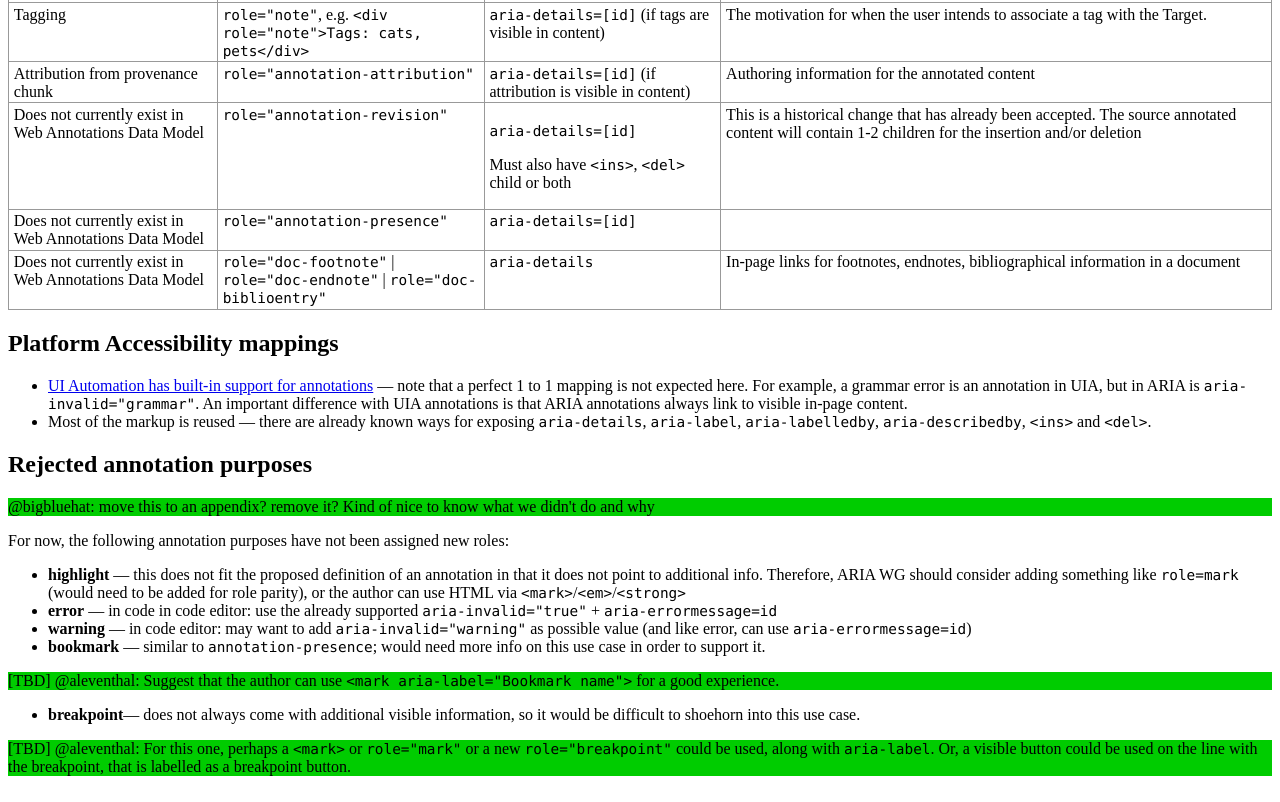
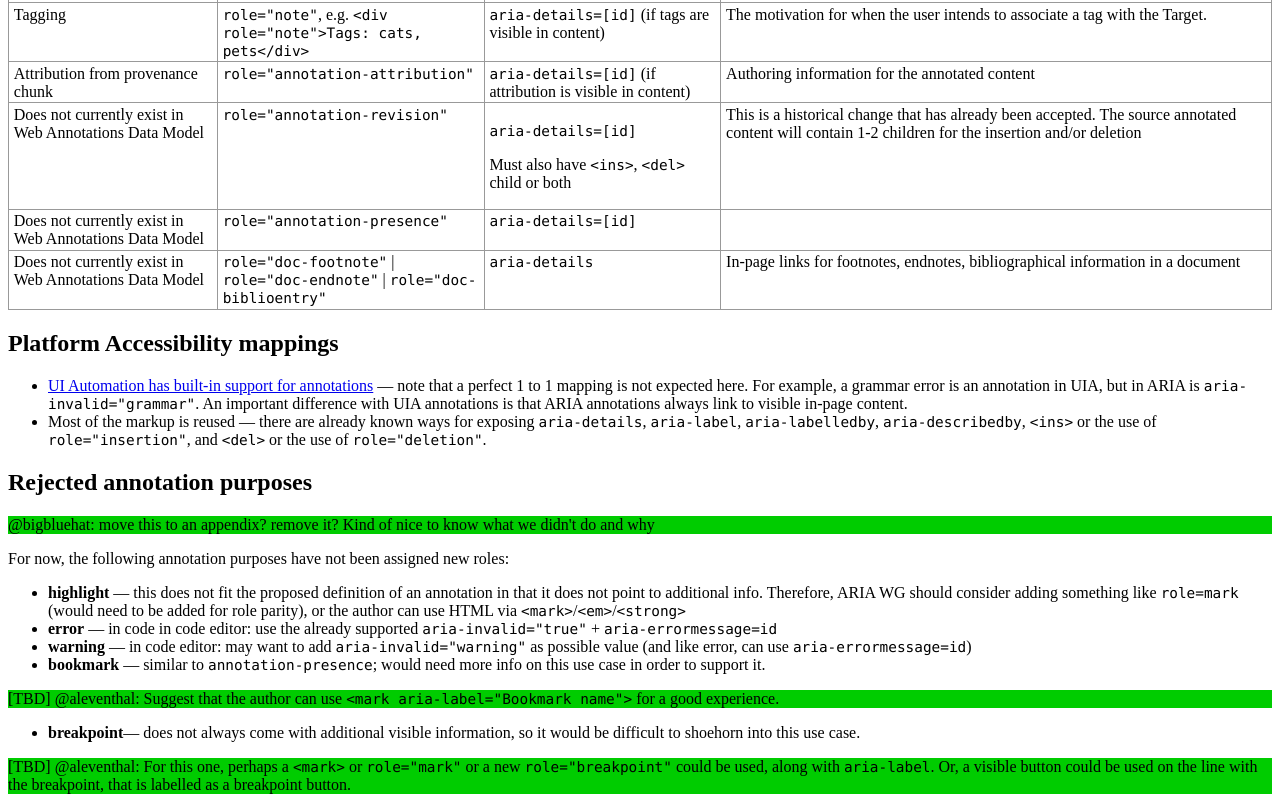
Before and after one commit to w3c/annotation-aria, a plain HTML site: page index.html in a window 1280 px wide. Shown: the part 8593-9395 px from the top of the page. Drawn offline with Linux system fonts and the light colour scheme; a script that the page names is missing.

Commit message:
Clarify ins/del with insertion/deletion

```diff
--- a/index.html
+++ b/index.html
@@ -1116,7 +1116,11 @@ requirement to convey that revision or suggestion.</p>
 <h1>Platform Accessibility mappings</h1>
   <ul>
   <li><a href="https://docs.microsoft.com/en-us/windows/desktop/winauto/uiauto-annotation-type-identifiers">UI Automation has built-in support for annotations</a> — note that a perfect 1 to 1 mapping is not expected here. For example, a grammar error is an annotation in UIA, but in ARIA is <code>aria-invalid="grammar"</code>. An important difference with UIA annotations is that ARIA annotations always link to visible in-page content.</li>
-  <li>Most of the markup is reused — there are already known ways for exposing <code>aria-details</code>, <code>aria-label</code>, <code>aria-labelledby</code>, <code>aria-describedby</code>, <code>&lt;ins&gt;</code> and <code>&lt;del&gt;</code>.</li>
+  <li>Most of the markup is reused — there are already known ways for exposing
+    <code>aria-details</code>, <code>aria-label</code>,
+    <code>aria-labelledby</code>, <code>aria-describedby</code>,
+    <code>&lt;ins&gt;</code> or the use of <code>role="insertion"</code>, and
+    <code>&lt;del&gt;</code> or the use of <code>role="deletion"</code>.</li>
 </ul>
 </section>
 
```
